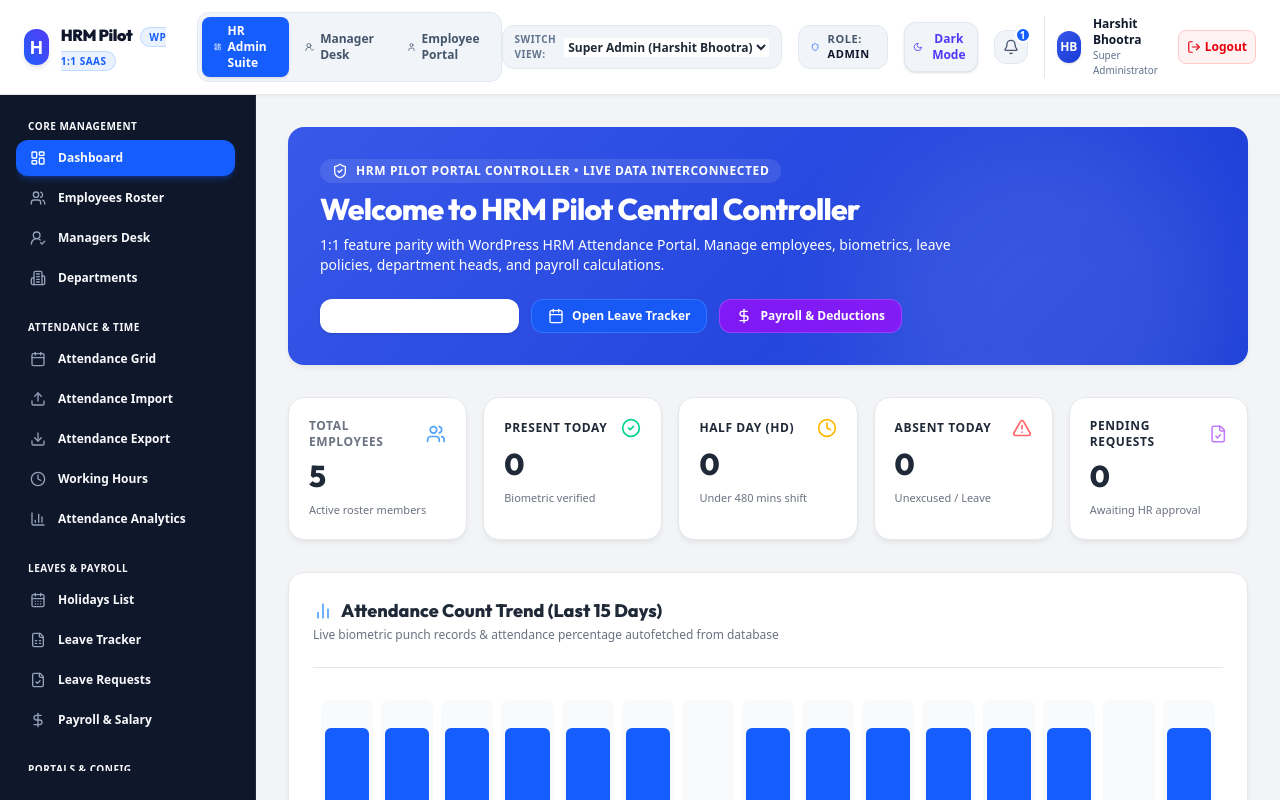
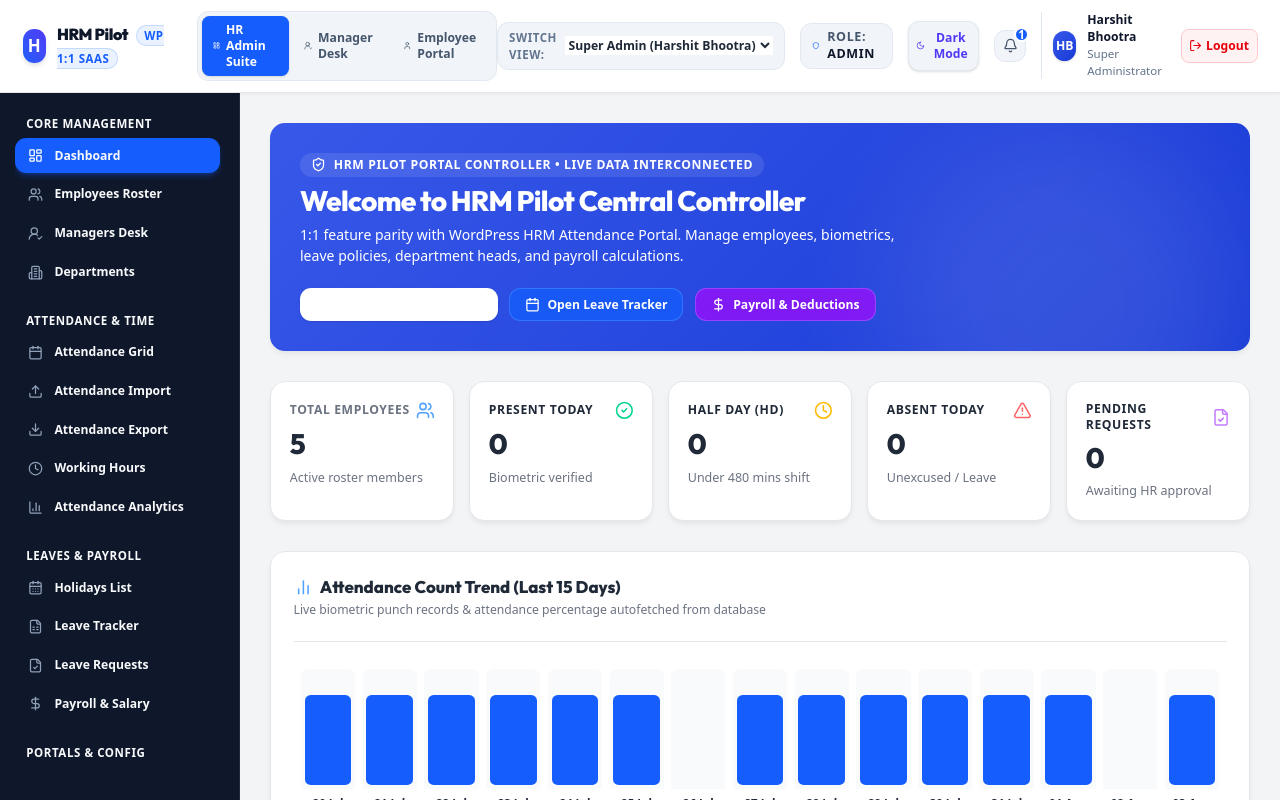
Before and after one commit to harsh12356-44/hrm-pilot-web-app, a Next.js app: page /admin in a window 1280 px wide. Shown: the top 800 px of the page. Built offline with nearby package versions, Linux system fonts and the light colour scheme.

Commit message:
Increased font size slightly across application for enhanced readability

```diff
--- a/data/db.json
+++ b/data/db.json
@@ -179,22 +179,6 @@
       "managerName": "Rajesh Kumar",
       "description": "Core Sales Department operations and personnel management.",
       "employeeCount": 1
-    },
-    {
-      "id": "dept-marketing",
-      "code": "MAR",
-      "name": "Marketing",
-      "managerName": "Harshit Bhootra",
-      "description": "Core Marketing Department operations and personnel management.",
-      "employeeCount": 1
-    },
-    {
-      "id": "dept-engineering",
-      "code": "ENG",
-      "name": "Engineering",
-      "managerName": "Harshit Bhootra",
-      "description": "Core Engineering Department operations and personnel management.",
-      "employeeCount": 2
     }
   ]
 }
--- a/src/app/globals.css
+++ b/src/app/globals.css
@@ -19,12 +19,25 @@
   --text-muted: #6b7280;
 }
 
+html {
+  font-size: 15px; /* Comfortable font size increase across the application */
+}
+
 body {
   background-color: #f3f4f6;
   color: #1f2937;
   font-family: var(--font-inter), system-ui, -apple-system, BlinkMacSystemFont, 'Segoe UI', Roboto, sans-serif;
   transition: background-color 0.3s ease, color 0.3s ease;
+  font-size: 0.95rem;
+  line-height: 1.5;
 }
+
+/* Comfortable Font Scaling Utilities */
+.text-\[10px\] { font-size: 11.5px !important; }
+.text-\[11px\] { font-size: 12.5px !important; }
+.text-xs { font-size: 0.8125rem !important; } /* 13px */
+.text-sm { font-size: 0.9375rem !important; } /* 15px */
+.text-base { font-size: 1.0625rem !important; } /* 17px */
 
 /* 100% Exact WordPress Plugin Light Theme Styling (Default) */
 html.light body,
```
